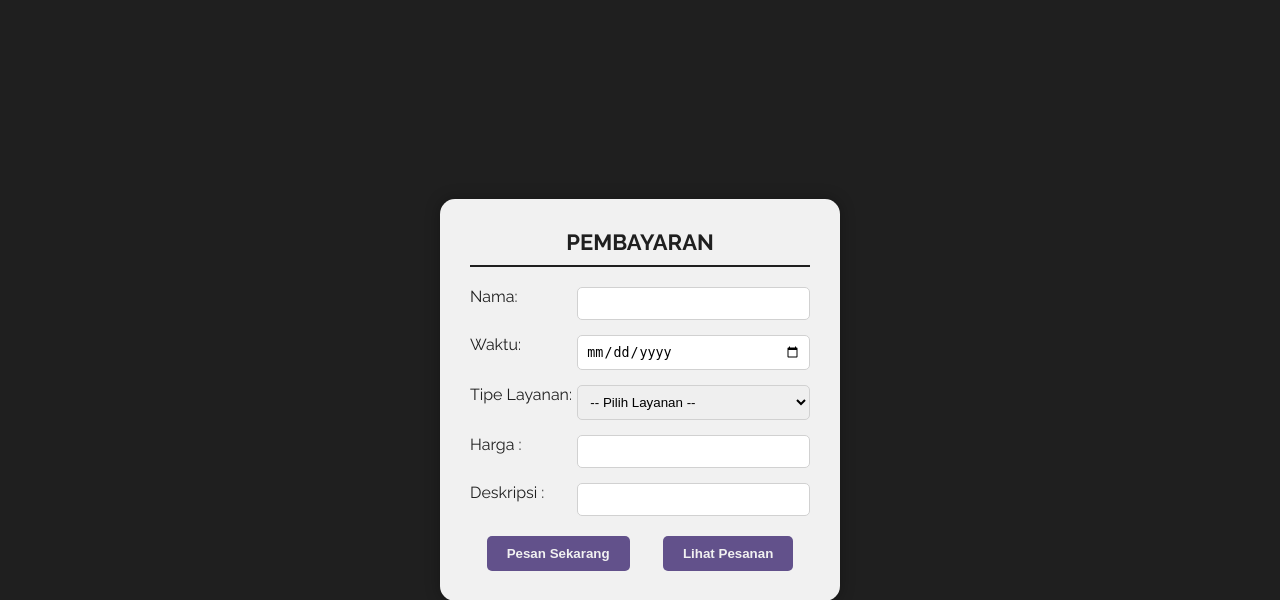
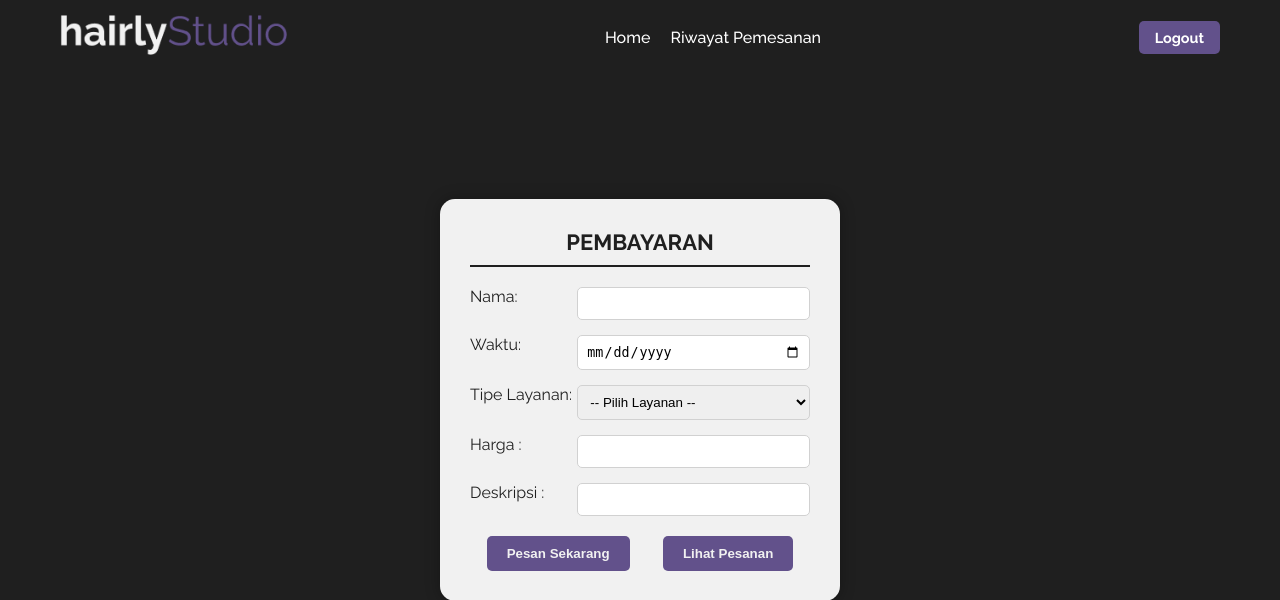
Before and after one commit to akmalized/HairlyStudio, a PHP site: page /code/pembayaran.php in a window 1280 px wide. Shown: the top 600 px of the page. Run offline with PHP 8.4, Linux system fonts and the light colour scheme; data that the repository does not hold is empty.

Commit message:
Riwayat proses 1

```diff
--- a/code/pembayaran.php
+++ b/code/pembayaran.php
@@ -110,9 +110,104 @@ if ($_SERVER['REQUEST_METHOD'] === 'POST') {
         .buttons button:hover {
             background-color: #d1c4e9;
         }
+
+        /* Navbar */
+        .navbar {
+            padding: 15px 0;
+            position :fixed;
+            top: 0;
+            left: 0;
+            width: 100%;
+            z-index: 1000;
+            background-color: #1f1f1f;
+        }
+
+        .container1 {
+            width: 100%;
+            max-width: 1200px;
+            margin: 0 auto;
+            display: flex;
+            justify-content: space-between;
+            align-items: center;
+            padding: 0 20px;
+        }
+
+
+        .logo img {
+            height: 40px;
+        }
+
+        .nav-links ul {
+            list-style: none;
+            display: flex;
+            gap: 20px;
+        }
+
+        .nav-links a {
+            text-decoration: none;
+            color: #fff;
+            font-weight: 500;
+            font-size: 1rem;
+        }
+
+        .nav-links a:hover {
+            color: #62518B;
+        }
+
+        .auth-buttons {
+            display: flex;
+            gap: 10px;
+        }
+
+        .btn {
+            text-decoration: none;
+            padding: 8px 16px;
+            border-radius: 5px;
+            font-weight: bold;
+            font-size: 0.9rem;
+            transition: all 0.3s ease;
+        }
+
+        .btn-primary {
+            background-color: #62518B;
+            color: #fff;
+        }
+
+        .btn-primary:hover {
+            background-color: #62518B;
+        }
+
+        .btn-secondary {
+            background-color: transparent;
+            color: #fff;
+            border: 1px solid #fff;
+        }
+
+        .btn-secondary:hover {
+            background-color: #fff;
+            color: #1f1f1f;
+        }
     </style>
 </head>
 <body>
+
+<!-- Navbar Section -->
+<header class="navbar">
+    <div class="container1">
+      <div class="logo">
+        <a href="../halaman.php"><img src="../asset/logo.png" alt="HairlyStudio Logo" class="animate__animated animate__fadeInDown"></a>
+      </div>
+      <nav class="nav-links">
+        <ul>
+          <li class="animate__animated animate__fadeInDown"><a href="../halaman.php">Home</a></li>
+          <li class="animate__animated animate__fadeInDown"><a href="riwayat.php">Riwayat Pemesanan</a></li>
+        </ul>
+      </nav>
+      <div class="animate__animated animate__fadeInDown auth-buttons">
+        <a href="logout.php" class="btn btn-primary">Logout</a>
+      </div>
+    </div>
+  </header>
 
 <div class="payment-container">
     <h2>PEMBAYARAN</h2>
--- a/halaman.php
+++ b/halaman.php
@@ -25,7 +25,7 @@ include './code/koneksi.php';
           <li class="animate__animated animate__fadeInDown"><a href="#hairlyStudio">Home</a></li>
           <li class="animate__animated animate__fadeInDown"><a href="#layanan">Layanan</a></li>
           <li class="animate__animated animate__fadeInDown"><a href="#tentangKami">Tentang Kami</a></li>
-          <li class="animate__animated animate__fadeInDown"><a href="#tentangKami">Riwayat Pemesanan</a></li>
+          <li class="animate__animated animate__fadeInDown"><a href="./code/riwayat.php">Riwayat Pemesanan</a></li>
         </ul>
       </nav>
       <div class="animate__animated animate__fadeInDown auth-buttons">
```
Also changed, not shown: code/riwayat.php (+106 -2 lines).
